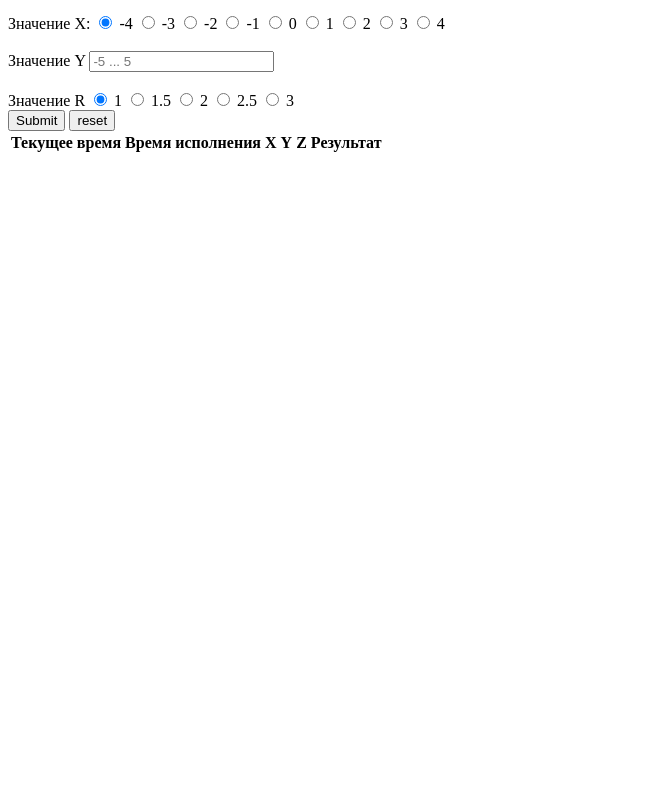
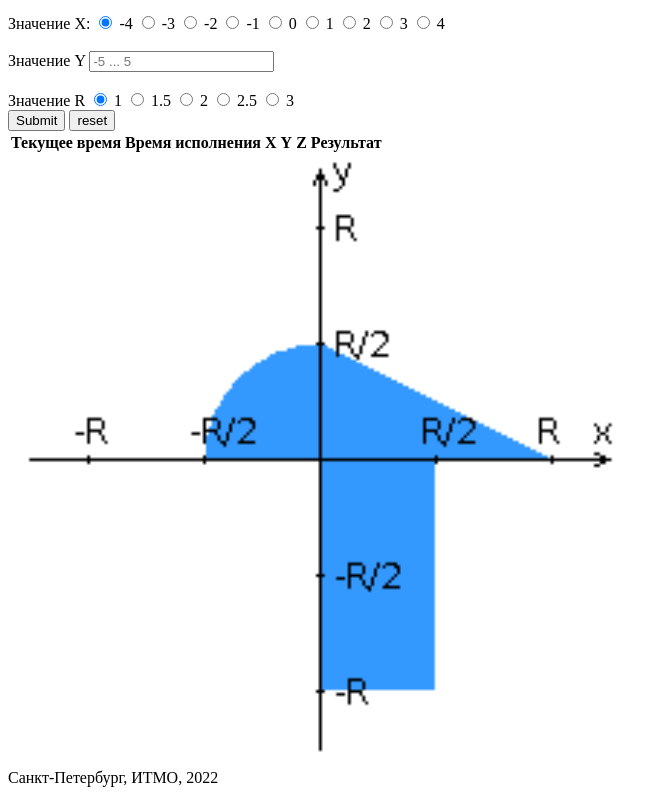
Before and after one commit to vinxgradxv/web1, a plain HTML site: page main.html in a window 1280 px wide. Shown: the part 310-1105 px from the top of the page, without its empty margins (0-668 px from the left). Before the commit the page ends 800 px from the top, so only its background shows below. Drawn offline with Linux system fonts and the light colour scheme.

Commit message:
graph and footer added to the main page

```diff
--- a/main.html
+++ b/main.html
@@ -133,5 +133,15 @@
     </table>
 </div>
 
+<div>
+    <img src="graph.png" alt="Рисунок, на котором изображена заданная область">
+</div>
+
+<footer>
+    <div>
+        Санкт-Петербург, ИТМО, 2022
+    </div>
+</footer>
+
 </body>
 </html>
```
Also changed, not shown: graph.png (added).
